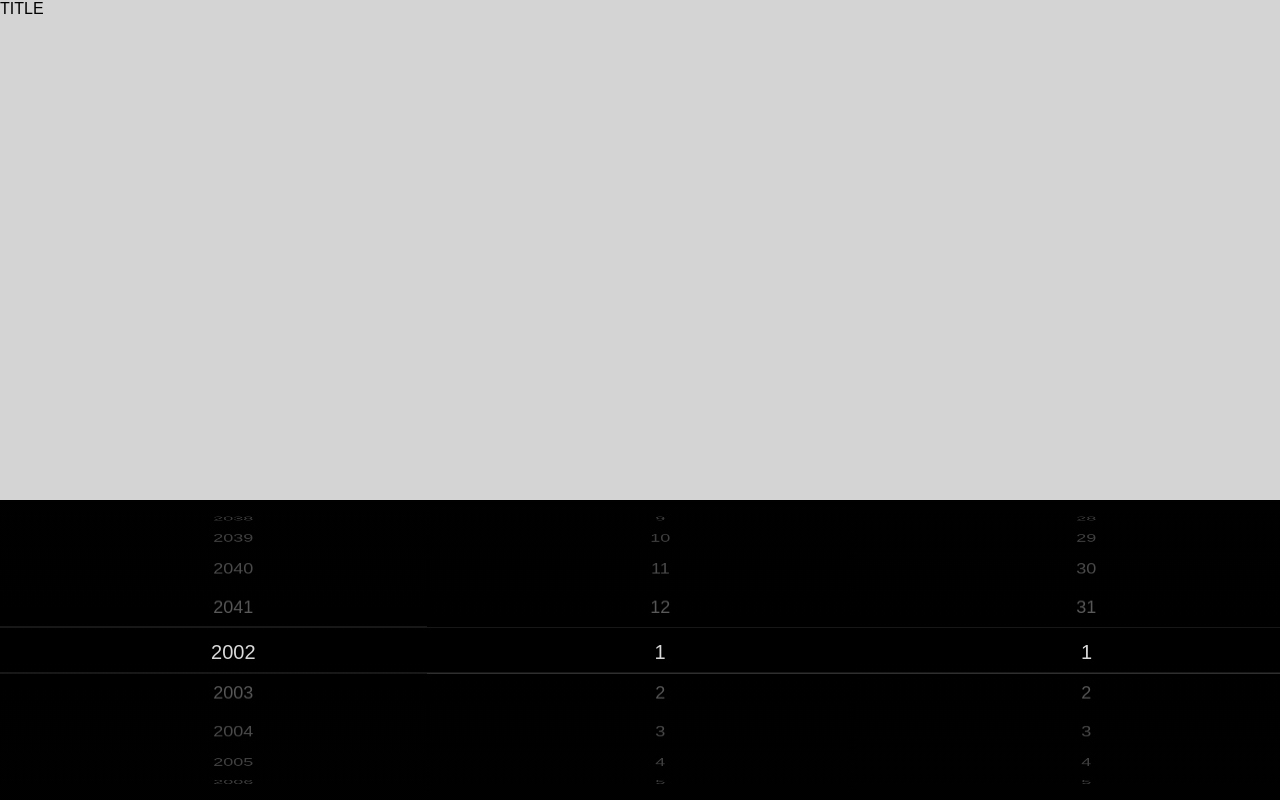
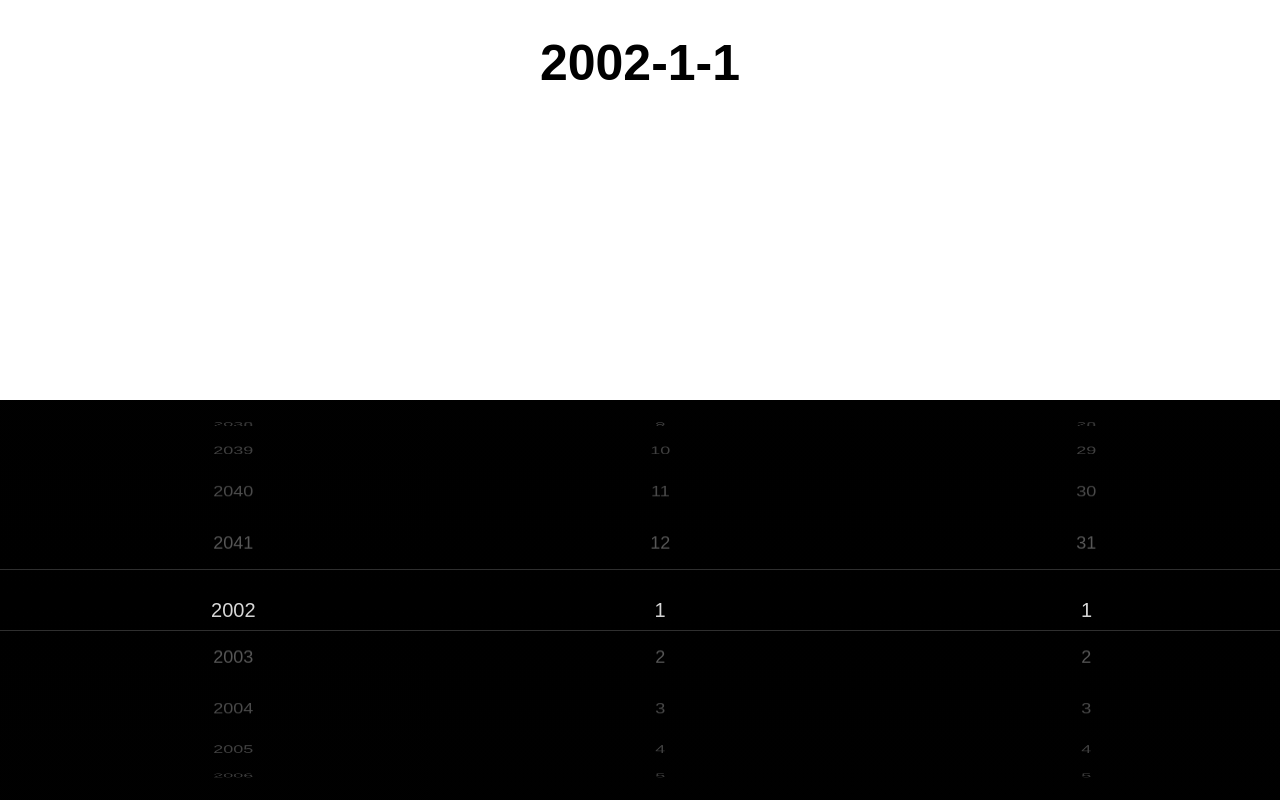
Before and after one commit to MantegaMassarotto/date-picker-web-component, a React (Create React App) app: page / in a window 1280 px wide. Built offline with nearby package versions, Linux system fonts and the light colour scheme.

Commit message:
feat: add date return

```diff
--- a/src/App.tsx
+++ b/src/App.tsx
@@ -1,14 +1,25 @@
-import React from 'react';
-// import './App.css';
+import React, { useState } from 'react';
 
 import DatePicker from './DatePicker';
 
 function App() {
+  const [date, setDate] = useState('');
+
   return (
-    <div style={{ backgroundColor: '#d4d4d4', height: '100vh', position: 'relative', overflow: 'hidden' }}>
-      <text>TITLE</text>
-      <div style={{ display: 'flex', flexDirection: 'row', justifyContent: 'space-between' }}>
-        <DatePicker />
+    <div>
+      <h1 style={{ textAlign: 'center', fontSize: 50 }}>{date}</h1>
+      <div
+        style={{
+          display: 'flex',
+          flexDirection: 'row',
+          justifyContent: 'space-between',
+        }}
+      >
+        <DatePicker
+          onChange={(date: string) => {
+            setDate(date);
+          }}
+        />
       </div>
     </div>
   );
--- a/src/DatePicker/index.tsx
+++ b/src/DatePicker/index.tsx
@@ -1,13 +1,23 @@
-import React, { useRef } from 'react';
+import React, { useEffect, useRef } from 'react';
 
 import useDatePicker from '../useDatePicker';
 
-const DatePicker: React.FC = (props) => {
+type Props = {
+  onChange: (date: string) => void;
+}
+
+const DatePicker: React.FC<Props> = ({ onChange }) => {
   const elemRefYear = useRef<HTMLDivElement>(null);
   const elemRefMonth = useRef<HTMLDivElement>(null);
   const elemRefDay = useRef<HTMLDivElement>(null);
 
-  useDatePicker(elemRefYear, elemRefMonth, elemRefDay);
+  const { date } = useDatePicker(elemRefYear, elemRefMonth, elemRefDay);
+
+  useEffect(() => {
+    if (date) {
+      onChange(date);
+    }
+  }, [date, onChange]);
 
   return (
     <div className="date-selector">
--- a/src/index.css
+++ b/src/index.css
@@ -379,7 +379,7 @@ body {
   display: flex;
   align-items: stretch;
   justify-content: space-between;
-  height: 300px;
+  height: 50%;
 }
 .date-selector > div {
   flex: 1;
--- a/src/useDatePicker.ts
+++ b/src/useDatePicker.ts
@@ -46,7 +46,7 @@ interface Elem {
 const useDatePicker = (
   elemRefYear: React.RefObject<HTMLDivElement>,
   elemRefMonth: React.RefObject<HTMLDivElement>,
-  elemRefDay: React.RefObject<HTMLDivElement>
+  elemRefDay: React.RefObject<HTMLDivElement>,
 ) => {
   const [config, setConfig] = useState<Config>({
     itemAngle: 0,
@@ -56,6 +56,19 @@ const useDatePicker = (
   });
 
   const [elems, setElems] = useState<Elem[]>([]);
+
+  const [date, setDate] = useState('');
+
+  const [year, setYear] = useState('');
+  const [month, setMonth] = useState('');
+  const [day, setDay] = useState('');
+
+  useEffect(() => {
+    if (year && month && day) {
+      const date =  `${year}-${month}-${day}`
+      setDate(date);
+    }
+  }, [year, month, day]);
 
   const getMonths = (year?: string) => {
     let months: { value: number; text: string }[] = [];
@@ -184,17 +197,25 @@ const useDatePicker = (
   const selectByScroll = useCallback(
     (paramScroll: any, elem: Elem) => {
       paramScroll = normalizeScroll(paramScroll, elem) | 0;
+
       if (paramScroll > elem.values.length - 1) {
         paramScroll = elem.values.length - 1;
         moveTo(paramScroll, elem);
       }
       moveTo(paramScroll, elem);
       scroll = paramScroll;
-      // selected = this.source[scroll];
-      // value = this.selected.value;
-      // this.onChange && this.onChange(this.selected);
+      // console.log(scroll);
+      const selected = elem.values[scroll];
+
+      if (elem.el === elemRefYear.current) {
+        setYear(selected.text);
+      } else if (elem.el === elemRefMonth.current) {
+        setMonth(selected.text);
+      } else if (elem.el === elemRefDay.current) {
+        setDay(selected.text);
+      }
     },
-    [moveTo, normalizeScroll]
+    [elemRefDay, elemRefMonth, elemRefYear, moveTo, normalizeScroll]
   );
 
   const animateMoveByInitV = useCallback(
@@ -233,7 +254,6 @@ const useDatePicker = (
         let startY = touchData.yArr[touchData.yArr.length - 2][0];
         let endY = touchData.yArr[touchData.yArr.length - 1][0];
 
-        // 计算速度
         v = (((startY - endY) / itemHeight) * 1000) / (endTime - startTime);
         let sign = v > 0 ? 1 : -1;
 
@@ -242,7 +262,6 @@ const useDatePicker = (
 
       scroll = touchData.touchScroll;
       animateMoveByInitV(v, elem);
-      // console.log('end');
     },
     [animateMoveByInitV, config]
   );
@@ -355,7 +374,7 @@ const useDatePicker = (
       elem.highlight = elem.el.querySelector('.highlight');
       elem.highlightList = elem.el.querySelector('.highlight-list');
 
-      elem.highlightList.style.top = -63 + 'px';
+      elem.highlightList.style.top = -70 + 'px';
       elem.highlightList.style.right = -20 + 'px';
 
       elem.highlight.style.height = itemHeight + 'px';
@@ -525,6 +544,9 @@ const useDatePicker = (
       }
     }
   }, [mountTemplate, elems]);
+
+
+  return { date };
 };
 
 export default useDatePicker;
```
